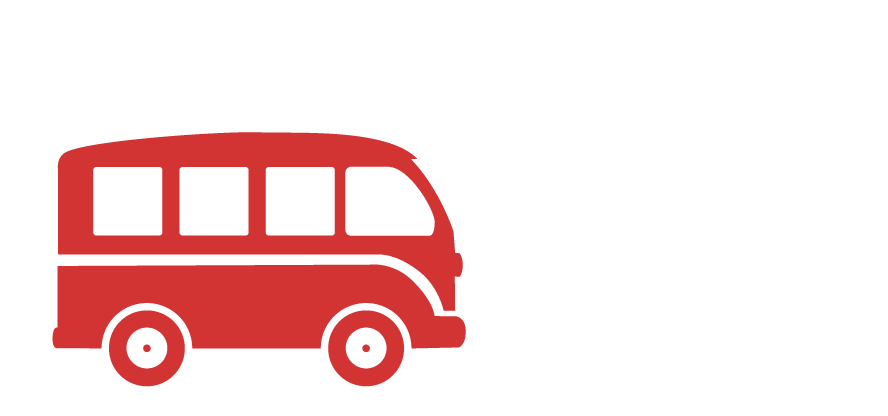
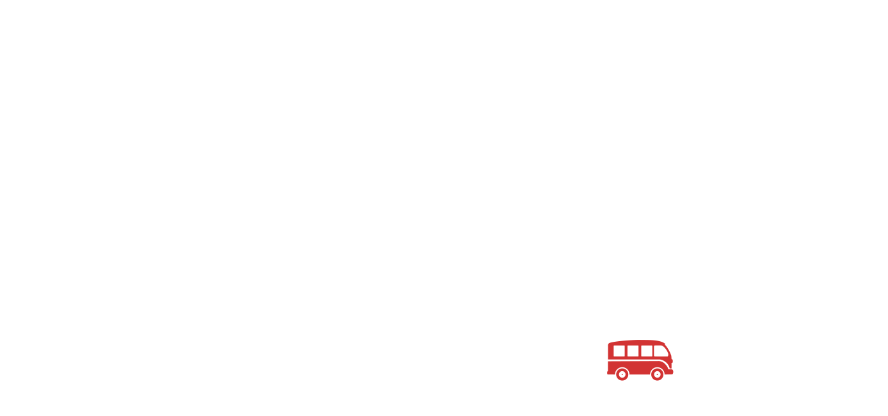
Before and after one commit to Paryssatis/git-101, a plain HTML site: page index.html in a window 1280 px wide. Shown: the top 416 px of the page, without its empty margins (0-888 px from the left). Drawn offline with Linux system fonts and the light colour scheme.

Commit message:
centered image and tagline

```diff
--- a/index.html
+++ b/index.html
@@ -1,10 +1,12 @@
 <!DOCTYPE html>
 <html>
 <head>
+	<link rel="stylesheet" type="text/css" href="style.css">
 </head>
 <body>
-	<img src="lewagon.png">
-	<h1>Coming soon... Le Wagon</h1>
-
+	<div id="container">
+		<img id="logo" src="lewagon.png" alt="">
+		<h1>Coming soon... Le Wagon</h1>
+	</div>
 </body>
 </html>
--- /dev/null
+++ b/style.css
@@ -0,0 +1,18 @@
+body{
+	margin: 0;
+	font-family: Helvetica;
+
+}
+
+#logo{
+	height: 80px;
+	width: 80px;
+}
+
+#container{
+	display: flex;
+	align-items: center;
+	justify-content: center;
+	height: 100vh;
+	flex-direction: column;
+}
```
